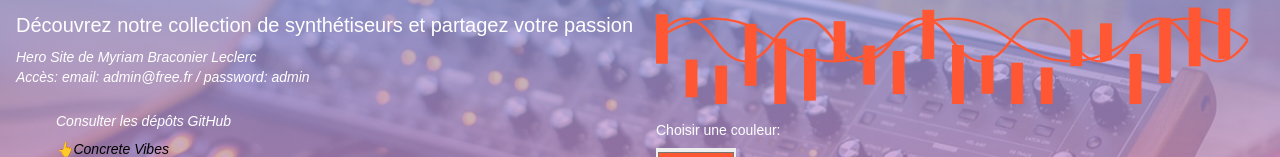
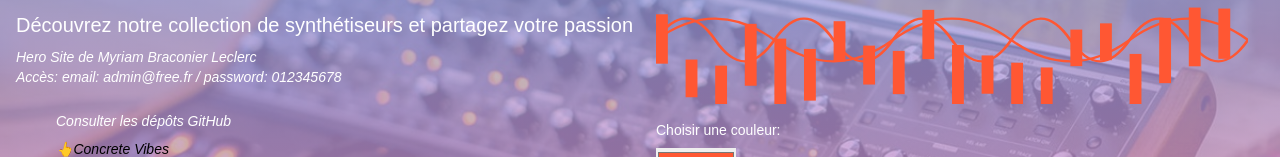
Before and after one commit to myriam-braconier/cv_frontend, a Next.js app: page / in a window 1280 px wide. Shown: the part 253-410 px from the top of the page. Built offline with nearby package versions, Linux system fonts and the light colour scheme.

Commit message:
middleware gestion du token

```diff
--- a/src/app/page.tsx
+++ b/src/app/page.tsx
@@ -56,7 +56,7 @@ export default function HomePage() {
 								Hero Site de Myriam Braconier Leclerc{" "}
 							</p>
 							<p className="text-sm italic">
-								Accès: email: admin@free.fr / password: admin{" "}
+								Accès: email: admin@free.fr / password: 012345678{" "}
 							</p>
 							<p>
 								<br />
```
